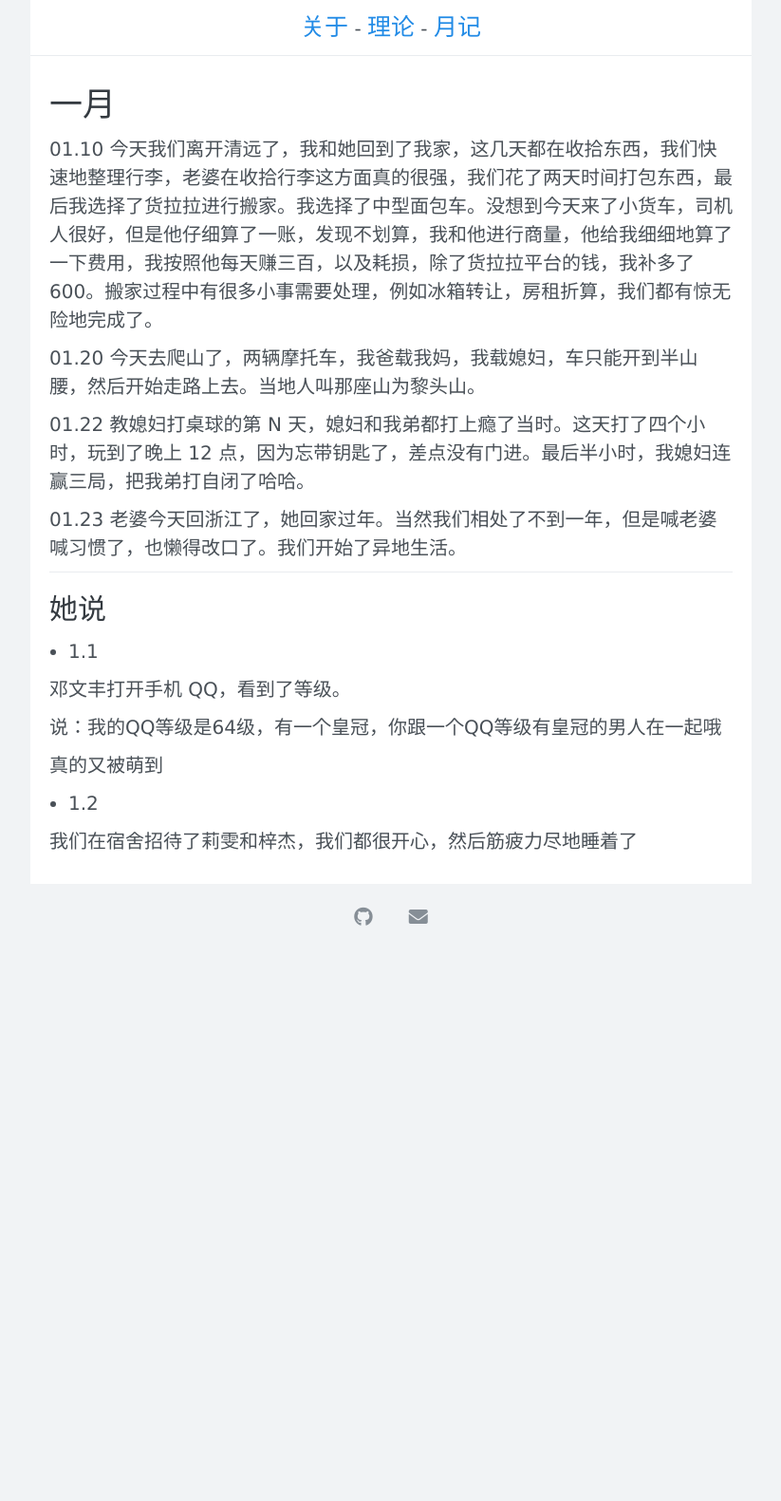
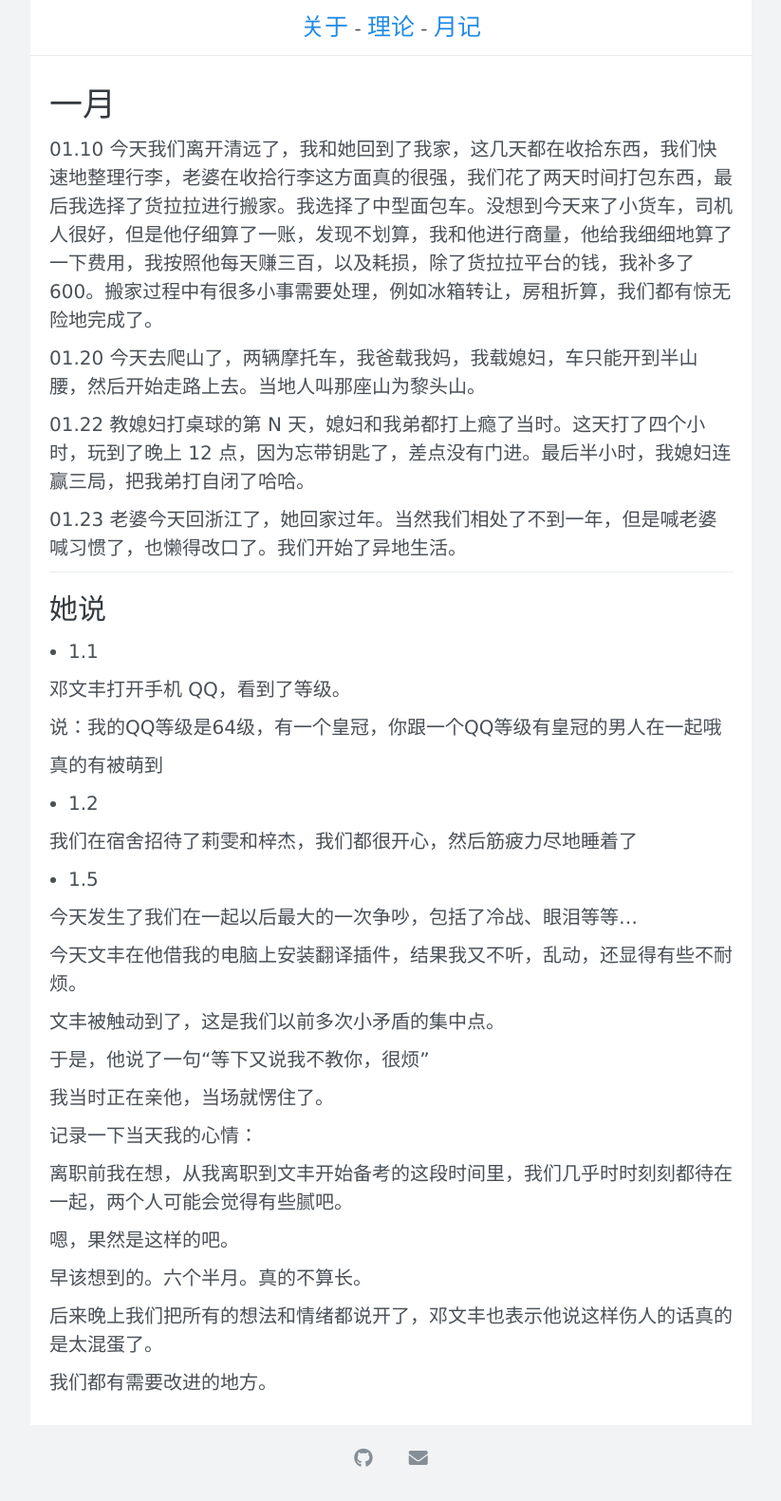
Before and after one commit to xuyilife/xuyilife.github.io, a Jekyll site: the page built from posts/timeline/2022/01.md, in a window 1280 px wide. Shown: the whole page at 95% size, without its empty margins (228-1051 px from the left). Built offline with Jekyll 4.4.1, drawn with Linux system fonts in a browser that asks for light colours; nearby versions of some CDN libraries; before the commit the page ends 1011 px from its top, so only the background shows below that.

Commit message:
修正和补充

```diff
--- a/posts/timeline/2022/01.md
+++ b/posts/timeline/2022/01.md
@@ -18,9 +18,35 @@ title: 一月
 
 说：我的QQ等级是64级，有一个皇冠，你跟一个QQ等级有皇冠的男人在一起哦
 
-真的又被萌到
+真的有被萌到
 
 
 - 1.2
 
 我们在宿舍招待了莉雯和梓杰，我们都很开心，然后筋疲力尽地睡着了
+
+- 1.5
+
+今天发生了我们在一起以后最大的一次争吵，包括了冷战、眼泪等等...
+
+今天文丰在他借我的电脑上安装翻译插件，结果我又不听，乱动，还显得有些不耐烦。
+
+文丰被触动到了，这是我们以前多次小矛盾的集中点。
+
+于是，他说了一句“等下又说我不教你，很烦”
+
+我当时正在亲他，当场就愣住了。
+
+
+记录一下当天我的心情：
+
+离职前我在想，从我离职到文丰开始备考的这段时间里，我们几乎时时刻刻都待在一起，两个人可能会觉得有些腻吧。
+
+嗯，果然是这样的吧。
+
+早该想到的。六个半月。真的不算长。
+
+
+后来晚上我们把所有的想法和情绪都说开了，邓文丰也表示他说这样伤人的话真的是太混蛋了。
+
+我们都有需要改进的地方。
```
Also changed, not shown: posts/timeline/2022/02.md (+1 -1 lines).
